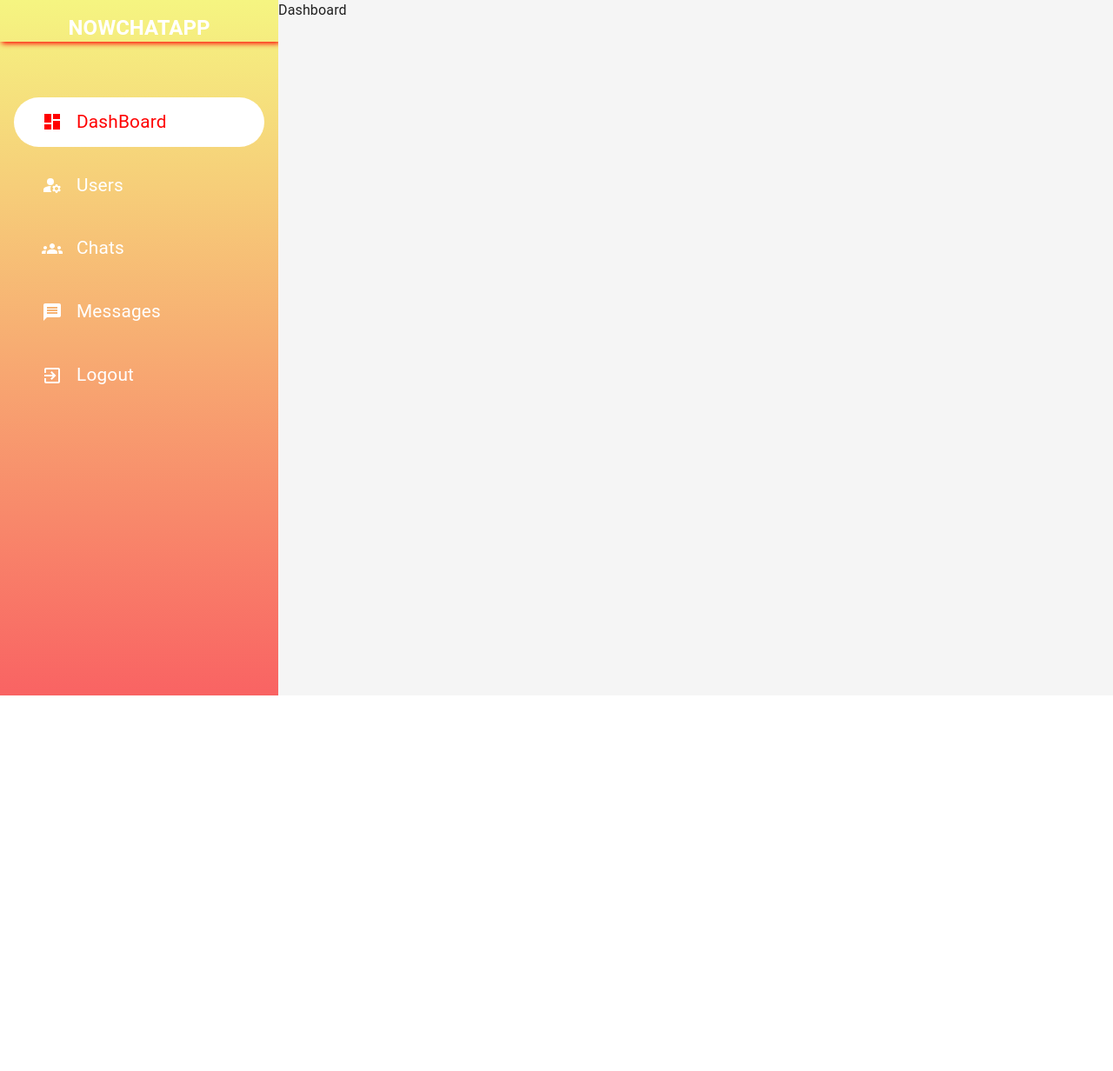
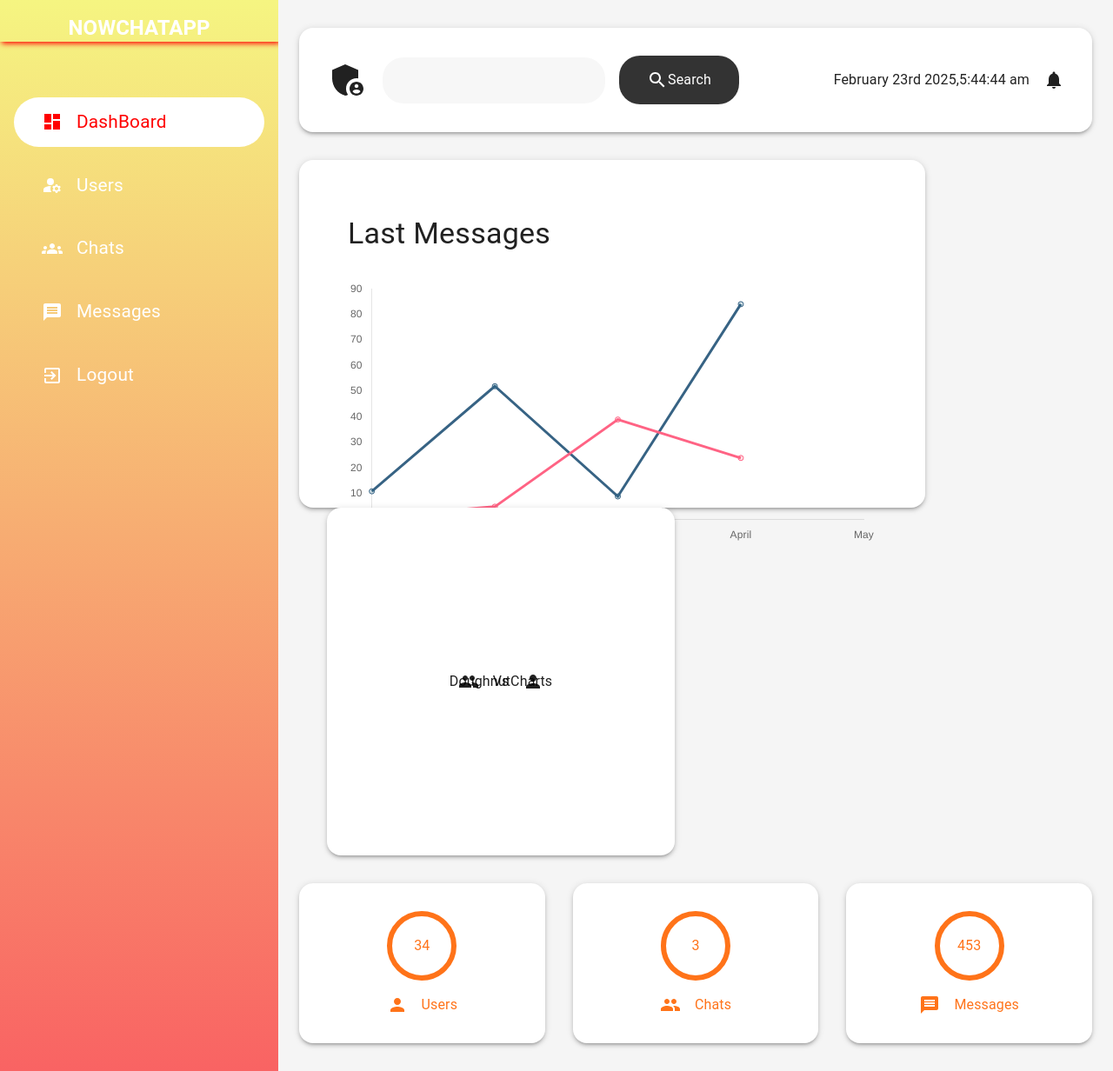
Before and after one commit to Nikhilesh0231/NowChatApp, a React (Vite) app in the folder client/: page /admin/dashboard in a window 1280 px wide. Shown: the whole page at 87% size. Before the commit the page ends 800 px from the top, so only its background shows below. Built offline with nearby package versions, Linux system fonts and the light colour scheme.

Commit message:
new1 27feb

```diff
--- /dev/null
+++ b/client/src/components/specific/Charts.jsx
@@ -0,0 +1,64 @@
+import React from 'react';
+import {Line , Doughnut} from 'react-chartjs-2';
+import {CategoryScale,Tooltip,Filler,LinearScale,PointElement,LineElement,ArcElement,Legend, Chart as chartJS} from 'chart.js';
+
+chartJS.register(CategoryScale,Tooltip,Filler,LinearScale,PointElement,LineElement,ArcElement,Legend);
+
+const lineChartOptions ={
+  responsive: true,
+  plugins: {
+    legend: {
+      display:false,
+    },
+    title: {
+      display: false,
+    },
+  },
+  scales:{
+    x:{
+      grid:{
+        display:false,
+      },
+      // display:false,
+    },
+    y:{
+      beginAtZero:true,
+      grid:{
+        display:false,
+      },
+      // display:false,
+    },
+  }
+};
+
+const LineChart = () => {
+  const data = {
+    labels: ['January', 'February', 'March', 'April', 'May'],
+    datasets: [
+      {
+      data:[1,5,39,24],
+      backgroundColor: 'rgba(255, 99, 132, 0.2)',
+      borderColor: 'rgba(255, 99, 132, 1)',
+      fill:false,
+      label:"Revenue",
+    },
+      {
+      data:[11,52,9,84],
+      backgroundColor: 'rgba(25, 99, 132, 0.2)',
+      borderColor: 'rgba(55, 99, 132, 1)',
+      fill:false,
+      label:"Revenue2",
+    },
+  ],
+  };
+  return (
+   <Line data={data} options={lineChartOptions}/>
+  )
+}
+const DoughnutChart = () => {
+  return (
+    <div>DoughnutCharts</div>
+  )
+}
+
+export  {LineChart,DoughnutChart}
--- a/client/src/components/styles/StyledComponent.jsx
+++ b/client/src/components/styles/StyledComponent.jsx
@@ -1,6 +1,6 @@
 import {styled} from "@mui/material"
 import {Link as LinkComponent} from 'react-router-dom'
-import { grayColor } from "../constants/color"
+import { grayColor, matBlack } from "../constants/color"
 
 
 export const VisuallyHiddenInput = styled("input")({
@@ -33,3 +33,27 @@ export const InputBox = styled("input")`
  border-radius:1.5rem;
  background-color:${grayColor};
 `
+
+export const SearchField = styled("input")`
+padding:1rem 2rem;
+width:20vmax;
+border:none;
+outline:none;
+background-color:${grayColor};
+font-size:1.1rem;
+border-radius:1.5rem;
+`
+
+export const CurveButton = styled("button")`
+border-radius:1.5rem;
+background-color:${matBlack};
+padding:1rem 2rem;
+border:none;
+outline:none;
+cursor:pointer;
+color:white;
+font-size:1.1rem;
+&:hover{
+  background-color:rgba(0,0,0,0.7);
+}
+`
--- a/client/src/pages/admin/Dashboard.jsx
+++ b/client/src/pages/admin/Dashboard.jsx
@@ -1,12 +1,69 @@
 import React from 'react'
 import AdminLayout from '../../components/layout/AdminLayout';
+import { Box, Container, Paper, Stack, Typography } from '@mui/material';
+import { AdminPanelSettings, Group, Message, Notifications, Person, Search } from '@mui/icons-material';
+import moment  from 'moment'
+import { SearchField,CurveButton} from '../../components/styles/StyledComponent';
+import { DoughnutChart, LineChart } from '../../components/specific/Charts';
 
 const Dashboard = () => {
+
+  const Appbar = ( <Paper elevation={3} sx={{padding:"2rem",margin:"2rem 0rem",borderRadius:"1rem"}}>
+    <Stack direction={"row"} alignItems={"center"} spacing={"1rem"}>
+      <AdminPanelSettings sx={{fontSize:"3rem"}}/>
+
+      <SearchField/>
+
+      <CurveButton>
+        <Stack flexDirection={"row"} justifyContent={"center"} alignItems={"center"}>
+         <Search/>
+         <Typography>Search</Typography>
+        </Stack>
+      </CurveButton>
+      <Box flexGrow={1}/>
+      <Typography display={{xs:"none",lg:"block",}} color={"rgba(0,0,0,0.7"} textAlign={"center"}>
+        {moment().format("MMMM Do YYYY,h:mm:ss a")}
+      </Typography>
+      <Notifications/>
+    </Stack>
+  </Paper>
+  );
+
+  const Widgets = (
+    <Stack direction={{xs:"column",sm:"row"}} spacing={"2rem"} justifyContent={"space-between"} alignItems={"center"} margin={"2rem 0"}>
+      <Widget title={"Users"} value={34} Icon={<Person/>}/>
+      <Widget title={"Chats"} value={3} Icon={<Group/>}/>
+      <Widget title={"Messages"} value={453} Icon={<Message/>}/>
+    </Stack>
+  )
   return (
     <AdminLayout>
-      <div>Dashboard</div>
+      <Container component={"main"}>
+        {Appbar}
+        <Stack direction={"row"} spacing={"2rem"} flexWrap={"wrap"}>
+          <Paper elevation={3} sx={{padding:"2rem 3.5rem",borderRadius:"1rem",width:"100%",maxWidth:"45rem",height:"25rem"}}>
+            <Typography margin={"2rem 0rem"} variant='h4'>Last Messages</Typography>
+            <LineChart/>
+          </Paper>
+
+          <Paper elevation={3} sx={{padding:"1rem",borderRadius:"1rem",display:"flex",justifyContent:"center",alignItems:"center",width:{xs:"100%",sm:"50%",},position:"relative",width:"100%",maxWidth:"25rem",height:"25rem"}}>
+            <DoughnutChart/>
+            <Stack position={"absolute"} direction={"row"} justifyContent={"center"} alignItems={"center"} spacing={"1rem"} width={"100%"} height={"100%"}>
+              <Group/> <Typography>Vs</Typography> <Person/>
+            </Stack>
+          </Paper>
+        </Stack>
+         {Widgets}
+      </Container>
     </AdminLayout>
   )
 }
 
+const Widget = ({title,value,Icon}) => <Paper elevation={3} sx={{padding:"2rem",margin:"2rem 0",borderRadius:"1rem",width:"20rem",}}>
+  <Stack spacing={"1rem"} alignItems={"center"}>
+    <Typography sx={{color:"rgba(255,100,0,0.9)",borderRadius:"50%",border:"6px solid rgba(255,100,0,0.9)",width:"5rem",height:"5rem",display:"flex",justifyContent:"center",alignItems:"center"}}>{value}</Typography>
+    <Stack direction={"row"} spacing={"1rem"} alignItems={"center"} color={"rgba(255,100,0,0.9)"}>{Icon}<Typography sx={{color:"rgba(255,100,0,0.9)"}}>{title}</Typography></Stack>
+  </Stack>
+</Paper>
+
 export default Dashboard;
```
